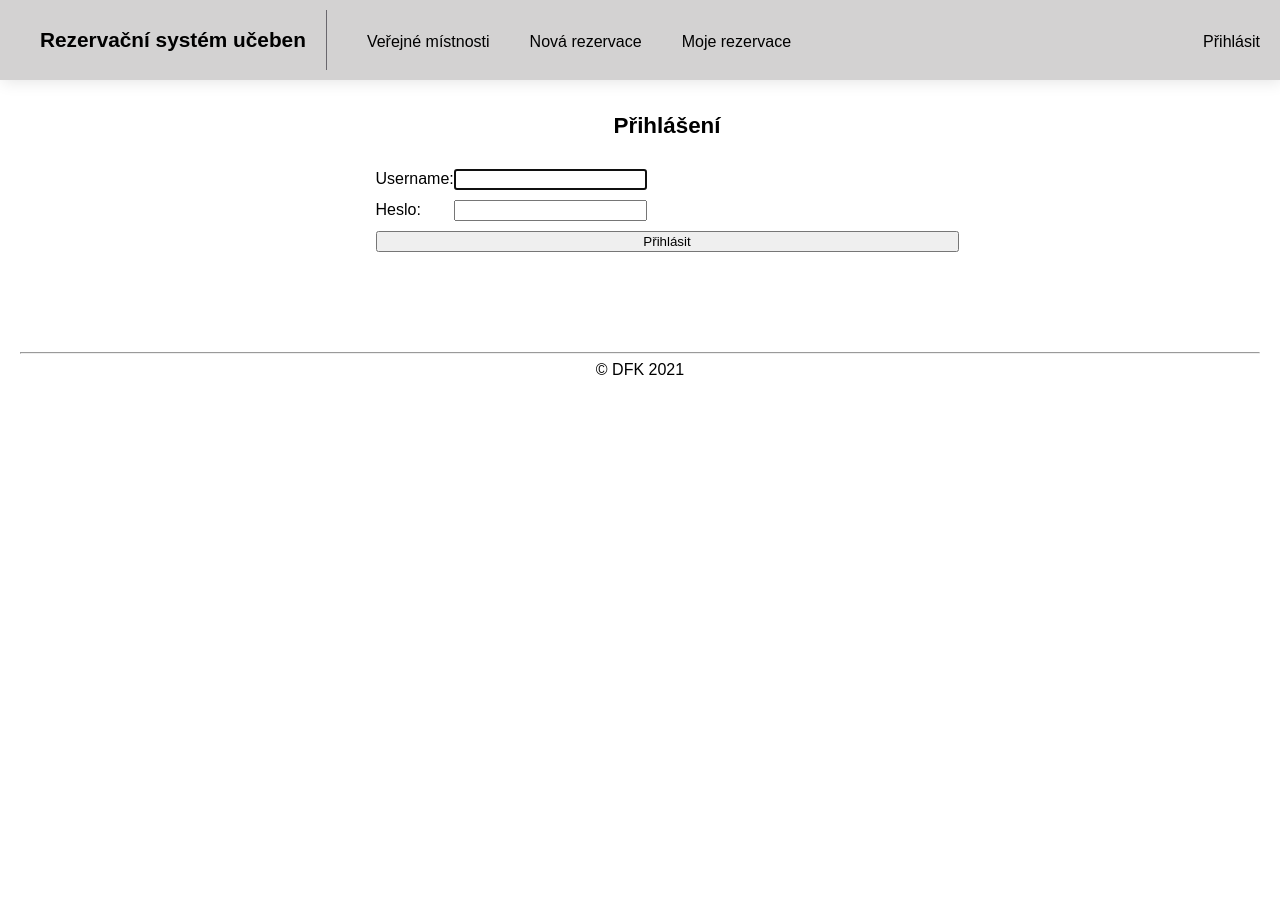
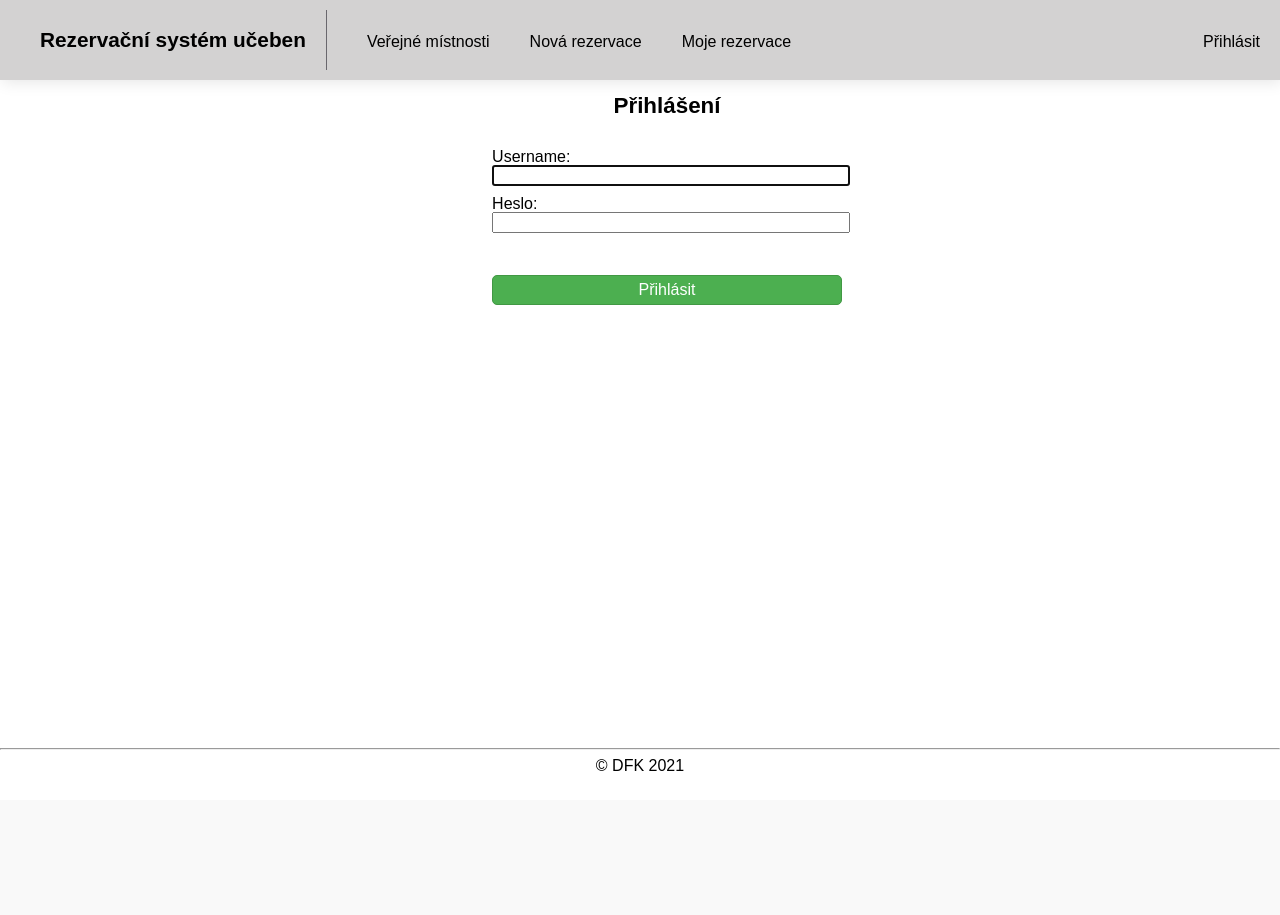
Before and after one commit to tomas-dostal/fit-reservations, a Django app: page /login in a window 1280 px wide. After the commit the page ends 771 px from the top, so only its background shows below. Run offline with Django 3.2, Linux system fonts and the light colour scheme; some libraries are stand-ins or nearby versions.

Commit message:
Fix login and footer css

```diff
--- a/src/reservations/templates/registration/login.html
+++ b/src/reservations/templates/registration/login.html
@@ -20,19 +20,15 @@
     {% endif %}
 
     <form method="post" class="model-form login-form">
+        {% include "layouts/form-errors.html" with errors=errors %}
+
+        <!-- Security token -->
         {% csrf_token %}
-        <table>
-            <tr>
-                <td class="field-label">{{ form.username.label_tag }}</td>
-                <td class="field">{{ form.username }}</td>
-            </tr>
-            <tr>
-                <td class="field-label">{{ form.password.label_tag }}</td>
-                <td>{{ form.password }}</td>
-            </tr>
-        </table>
 
-        <input type="submit" value="Přihlásit">
+        <!-- Using the formset -->
+        {{ form.as_p }}
+
+        <input type="submit" class="button green submit" value="Přihlásit">
         <input type="hidden" name="next" value="{{ next }}">
     </form>
 
--- a/src/static/assets/css/template.css
+++ b/src/static/assets/css/template.css
@@ -56,9 +56,11 @@ table {
 body {
     font-family: sans-serif;
     background-color: #ffffff;
-    height: 100vh;
+    height: 100%;
+    min-height: calc(100vh - 75px - 2.5rem);
     padding: 20px;
-    margin-top: 75px;
+    padding-top: 75px;
+    position: relative;
 }
 
 h1 {
@@ -114,6 +116,10 @@ nav#navigation > ul > li.login {
     margin-left: auto;
 }
 
+nav#navigation > ul .welcome{
+    display: none;
+}
+
 nav#navigation > ul > li a {
     color: black;
     text-decoration: none;
@@ -123,8 +129,9 @@ nav#navigation > ul > li a {
 main.container {
     display: flex;
     flex-direction: row;
-/*    width: 88%;*/
+    /*    width: 88%;*/
     margin: 10px auto;
+    padding-bottom: 2.5rem; /* Footer height */
 }
 
 .page-container {
@@ -243,13 +250,18 @@ table.list td a.id {
     color: black;
 }
 
+table.list .actions a{
+    display: inline-block;
+    width: auto;
+}
+
 /* Forms */
 .model-form {
     width: 50%;
     margin: 0 auto;
 }
 
-.model-form input, .model-form select, .model-form textarea{
+.model-form input, .model-form select, .model-form textarea {
     width: 100%;
     margin-bottom: 10px;
 }
@@ -257,7 +269,12 @@ table.list td a.id {
 .model-form input.submit {
 
 }
-.button.submit{
+
+.login-form {
+    width: 30%;
+}
+
+.button.submit {
     margin-top: 2rem;
 }
 
@@ -268,22 +285,22 @@ ul.pagination {
     justify-content: center;
 }
 
-ul.pagination li{
+ul.pagination li {
     margin: 0 2px;
 }
 
-ul.pagination li.disabled{
+ul.pagination li.disabled {
     color: #646464;
 }
 
 ul.pagination li a, ul.pagination li > span {
-     padding: 0.4rem 0.8rem;
+    padding: 0.4rem 0.8rem;
     border-radius: 5px;
 }
 
 ul.pagination li > a {
     text-decoration: none;
-    color:black;
+    color: black;
 }
 
 ul.pagination li.active > span {
@@ -297,12 +314,19 @@ ul.pagination li:not(.active) a:hover {
 
 /* Footer */
 footer {
-    margin-top: 5rem;
-    padding-bottom: 0.5rem;
-    width: 100%;
+    position: absolute;
     bottom: 0;
+    left: 0;
+    right: 0;
+    height: 2.5rem; /* Footer height */
 }
 
 footer p {
     text-align: center;
 }
+
+footer a {
+    padding: 5px;
+    text-align: center;
+    display: block;
+}
```
Also changed, not shown: src/static/assets/css/template_mobile.css (+44 -5 lines).
